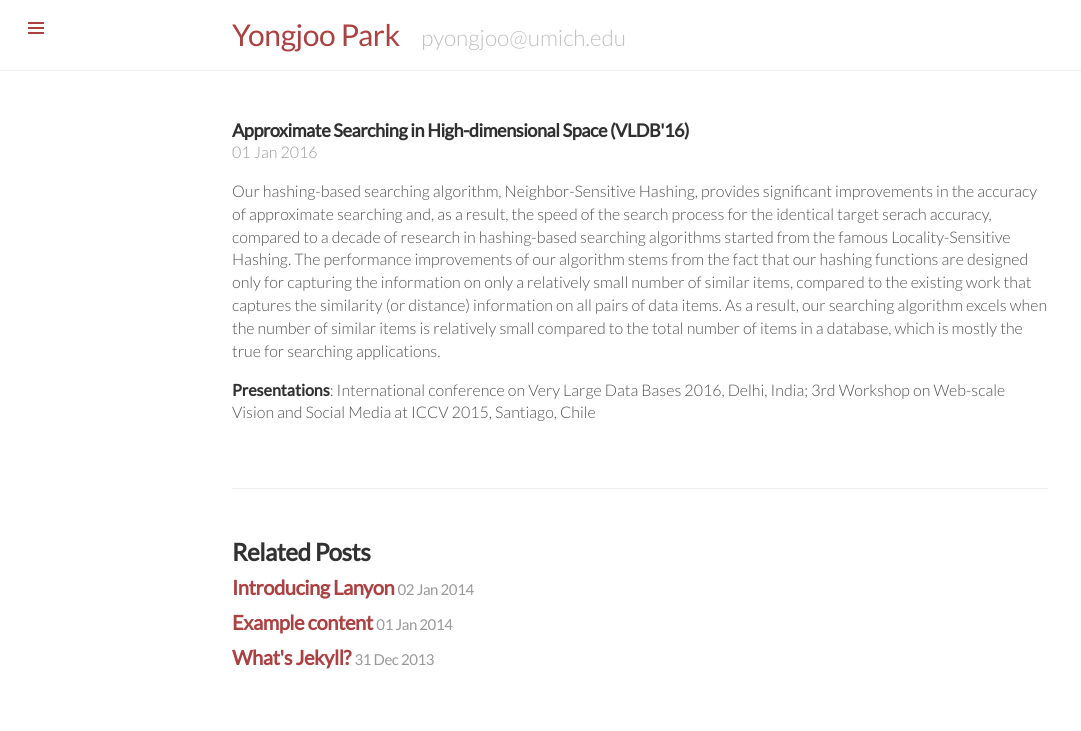
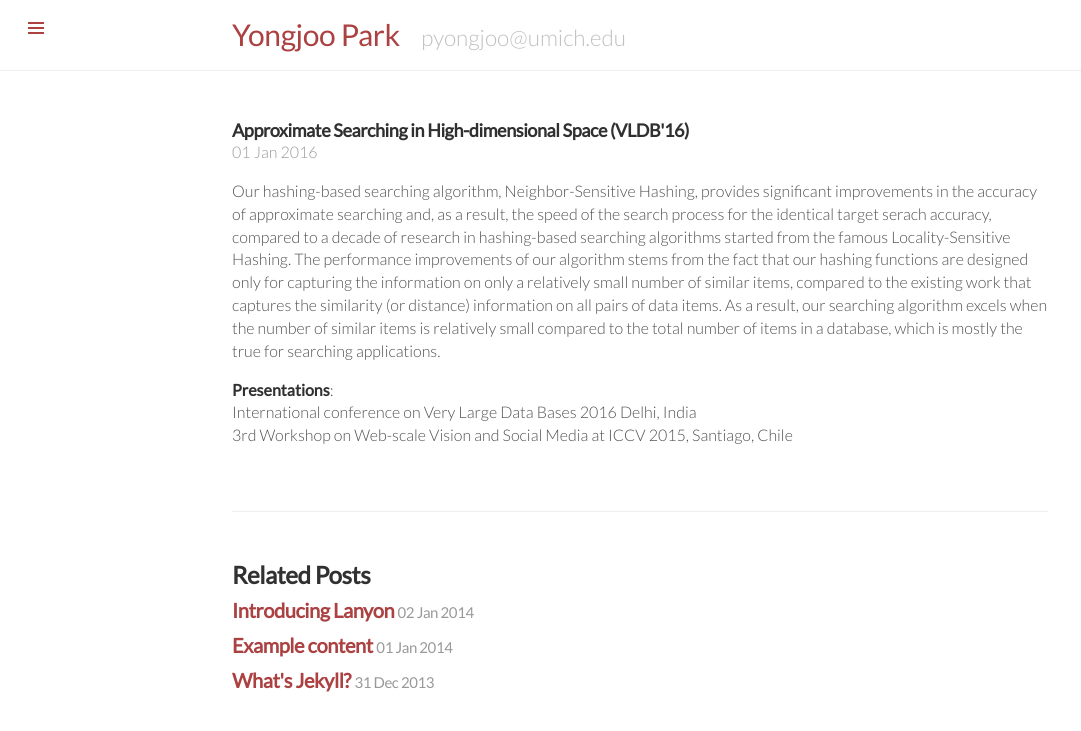
Before and after one commit to pyongjoo/pyongjoo.github.io, a Jekyll site: the page built from _texts/2016-01-01-nsh.md, in a window 1280 px wide. Shown: the top 731 px of the page, without its empty margins (0-1081 px from the left). Built offline with Jekyll 4.4.1, drawn with Linux system fonts in a browser that asks for light colours.

Commit message:
Update 2016-01-01-nsh.md

```diff
--- a/_texts/2016-01-01-nsh.md
+++ b/_texts/2016-01-01-nsh.md
@@ -17,6 +17,6 @@ algorithm excels when the number of similar items is relatively small compared
 to the total number of items in a database, which is mostly the true for
 searching applications.
 
-**Presentations**: International conference on Very Large Data Bases 2016,
-Delhi, India; 3rd Workshop on Web-scale Vision and Social Media at ICCV 2015,
-Santiago, Chile
+**Presentations**:
+International conference on Very Large Data Bases 2016 Delhi, India
+3rd Workshop on Web-scale Vision and Social Media at ICCV 2015, Santiago, Chile
```
